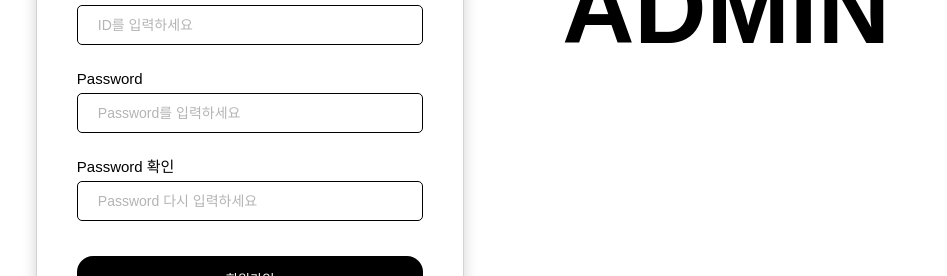
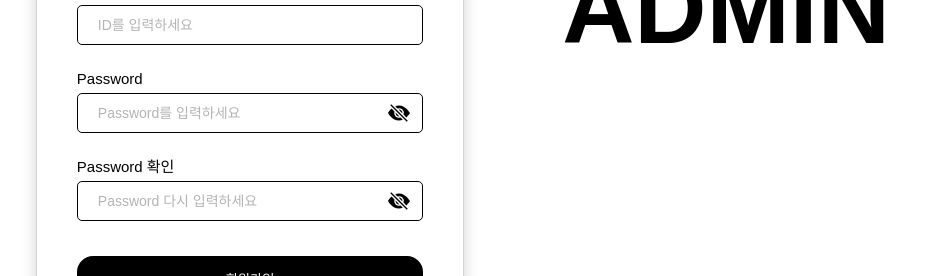
Before and after one commit to bae-sh/admin-site-frontend, a React (Create React App) app: page /signup in a window 1280 px wide. Shown: the part 482-758 px from the top of the page, without its empty margins (152-1099 px from the left). Built offline with nearby package versions, Linux system fonts and the light colour scheme.

Commit message:
feat: visible password 기능 추가

```diff
--- a/src/components/loginbox/LoginContainer.js
+++ b/src/components/loginbox/LoginContainer.js
@@ -1,5 +1,8 @@
 import { Link } from 'react-router-dom';
+import { BsFillEyeSlashFill, BsFillEyeFill } from 'react-icons/bs';
+import { useState } from 'react';
 import { useForm } from 'react-hook-form';
+import styled from 'styled-components';
 import * as Styled from './styled';
 
 const inputList = [
@@ -30,6 +33,7 @@ function LoginContainer() {
         // 비밀번호가 일치하지 않을경우
         setError('password', { message: '비밀번호가 틀렸습니다.' });
     };
+    const [visible, setVisible] = useState(false);
     return (
         <Styled.Container>
             <form onSubmit={handleSubmit(onValid)}>
@@ -41,10 +45,16 @@ function LoginContainer() {
                             <span>{item.name}</span>
                             <br />
                             <Styled.Input
-                                type='text'
+                                type={!visible && item.name === 'Password' ? 'password' : 'text'}
+                                visible={visible}
                                 {...register(item.id, { required: item.errorMsg })}
                                 placeholder={item.placeholder}
                             />
+                            {item.name === 'Password' && (
+                                <Styled.EyeIcon onClick={() => setVisible((prev) => !prev)}>
+                                    {visible ? <BsFillEyeFill /> : <BsFillEyeSlashFill />}
+                                </Styled.EyeIcon>
+                            )}
                             <Styled.ErrorMsg>{errors[item.id]?.message}</Styled.ErrorMsg>
                         </div>
                     ))}
--- a/src/components/loginbox/SignupContainer.js
+++ b/src/components/loginbox/SignupContainer.js
@@ -1,5 +1,8 @@
+/* eslint-disable operator-linebreak */
 import { Link } from 'react-router-dom';
 import { useForm } from 'react-hook-form';
+import { useState } from 'react';
+import { BsFillEyeFill, BsFillEyeSlashFill } from 'react-icons/bs';
 import * as Styled from './styled';
 
 const inputList = [
@@ -36,6 +39,8 @@ const inputList = [
 ];
 
 function SignupContainer() {
+    const [visible, setVisible] = useState(false);
+    const [visible2, setVisible2] = useState(false);
     const {
         register,
         handleSubmit,
@@ -60,10 +65,25 @@ function SignupContainer() {
                             <span>{item.name}</span>
                             <br />
                             <Styled.Input
-                                type='text'
+                                type={
+                                    (item.name === 'Password' && !visible) ||
+                                    (item.name === 'Password 확인' && !visible2)
+                                        ? 'password'
+                                        : 'text'
+                                }
                                 {...register(item.id, { required: item.errorMsg })}
                                 placeholder={item.placeholder}
                             />
+                            {item.name === 'Password' && (
+                                <Styled.EyeIcon onClick={() => setVisible((prev) => !prev)}>
+                                    {visible ? <BsFillEyeFill /> : <BsFillEyeSlashFill />}
+                                </Styled.EyeIcon>
+                            )}
+                            {item.name === 'Password 확인' && (
+                                <Styled.EyeIcon onClick={() => setVisible2((prev) => !prev)}>
+                                    {visible2 ? <BsFillEyeFill /> : <BsFillEyeSlashFill />}
+                                </Styled.EyeIcon>
+                            )}
                             <Styled.ErrorMsg>{errors[item.id]?.message}</Styled.ErrorMsg>
                         </div>
                     ))}
--- a/src/components/loginbox/styled.js
+++ b/src/components/loginbox/styled.js
@@ -145,3 +145,10 @@ export const ErrorMsg = styled.span`
     padding-top: 20px;
     font-size: 14px;
 `;
+
+export const EyeIcon = styled.span`
+    position: absolute;
+    font-size: 22px;
+    margin-top: 14px;
+    margin-left: -35px;
+`;
```
